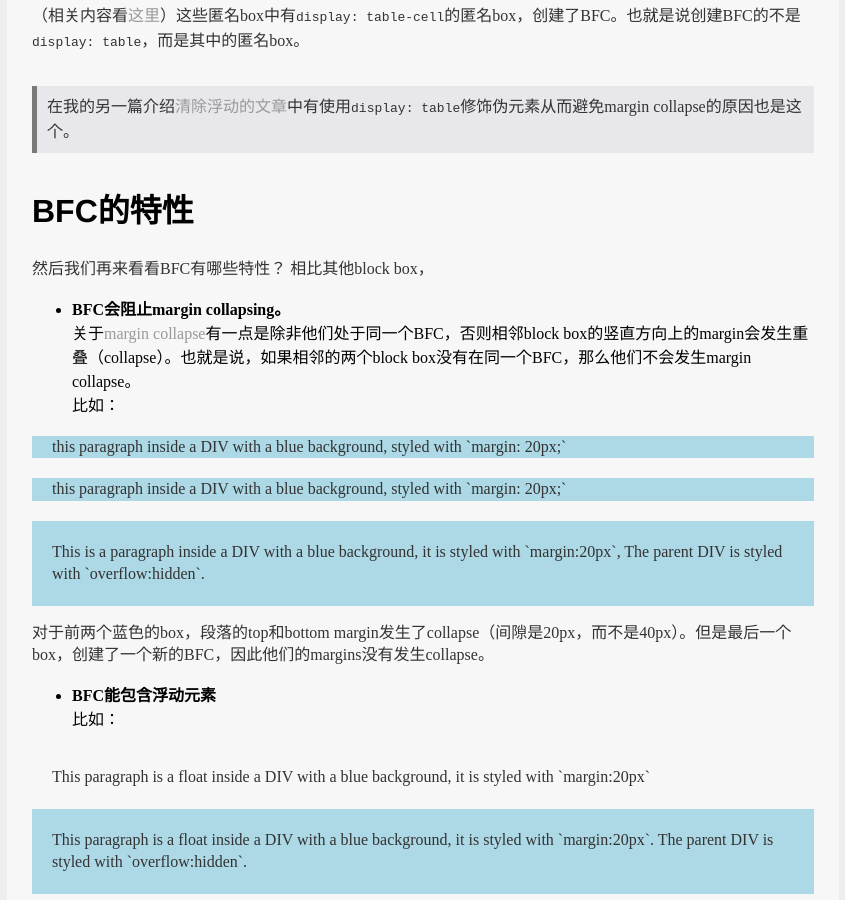
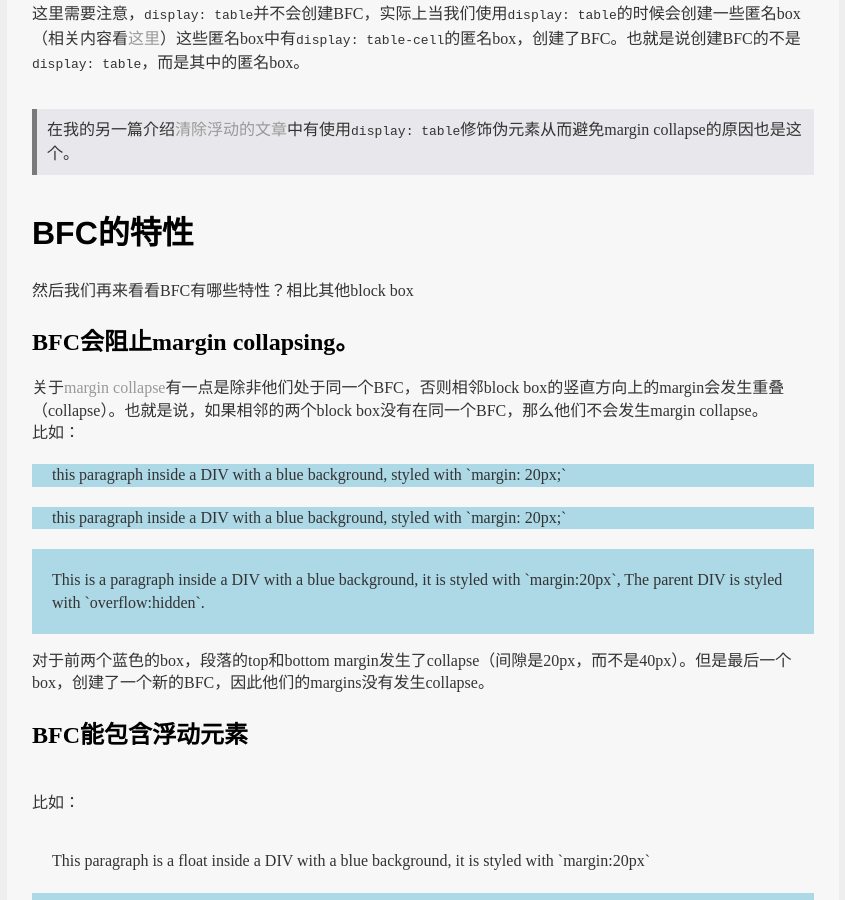
Before and after one commit to tank0317/tank0317.github.io, a Jekyll site: the page built from _posts/2017-03-09-block-formatting-contexts.md, in a window 1280 px wide and 900 px high, scrolled down 635 px. Shown: the whole window, without its empty margins (217-1062 px from the left). Built offline with Jekyll 4.4.1, drawn with Linux system fonts in a browser that asks for light colours.

Commit message:
update artical

```diff
--- a/_posts/2017-03-09-block-formatting-contexts.md
+++ b/_posts/2017-03-09-block-formatting-contexts.md
@@ -24,8 +24,9 @@ date: 2017-03-09
 >在我的另一篇介绍[清除浮动的文章]()中有使用`display: table`修饰伪元素从而避免margin collapse的原因也是这个。
 
 # BFC的特性
-然后我们再来看看BFC有哪些特性？   相比其他block box，
-* **BFC会阻止margin collapsing。**
+然后我们再来看看BFC有哪些特性？相比其他block box
+
+## **BFC会阻止margin collapsing。**
 关于[margin collapse]()有一点是除非他们处于同一个BFC，否则相邻block box的竖直方向上的margin会发生重叠（collapse）。也就是说，如果相邻的两个block box没有在同一个BFC，那么他们不会发生margin collapse。
 <br>
 比如：
@@ -33,7 +34,7 @@ date: 2017-03-09
 
 对于前两个蓝色的box，段落的top和bottom margin发生了collapse（间隙是20px，而不是40px）。但是最后一个box，创建了一个新的BFC，因此他们的margins没有发生collapse。
 <br>
-* **BFC能包含浮动元素**
+## **BFC能包含浮动元素**
 <br>
 比如：
  <div style="background:lightblue"><p style="float:left; margin:20px"> This paragraph is a float inside a DIV with a blue background, it is styled with `margin:20px`</p></div><div style="background-color: lightblue; overflow: hidden; clear: left"><p style="float: left; margin: 20px">This paragraph is a float inside a DIV with a blue background, it is styled with `margin:20px`. The parent DIV is styled with `overflow:hidden`.</p></div>
@@ -43,7 +44,7 @@ date: 2017-03-09
 
  **Note**：只有处于同一个BFC时，clear才会起作用。
 <br>
-* **BFC不会与浮动元素发生重叠**
+## **BFC不会与浮动元素发生重叠**
 <br>
 根据[CSS标准](https://www.w3.org/TR/CSS21/visuren.html#bfc-next-to-float)BFC的border-box不会与浮动元素的margin-box发生重叠。
 
```
